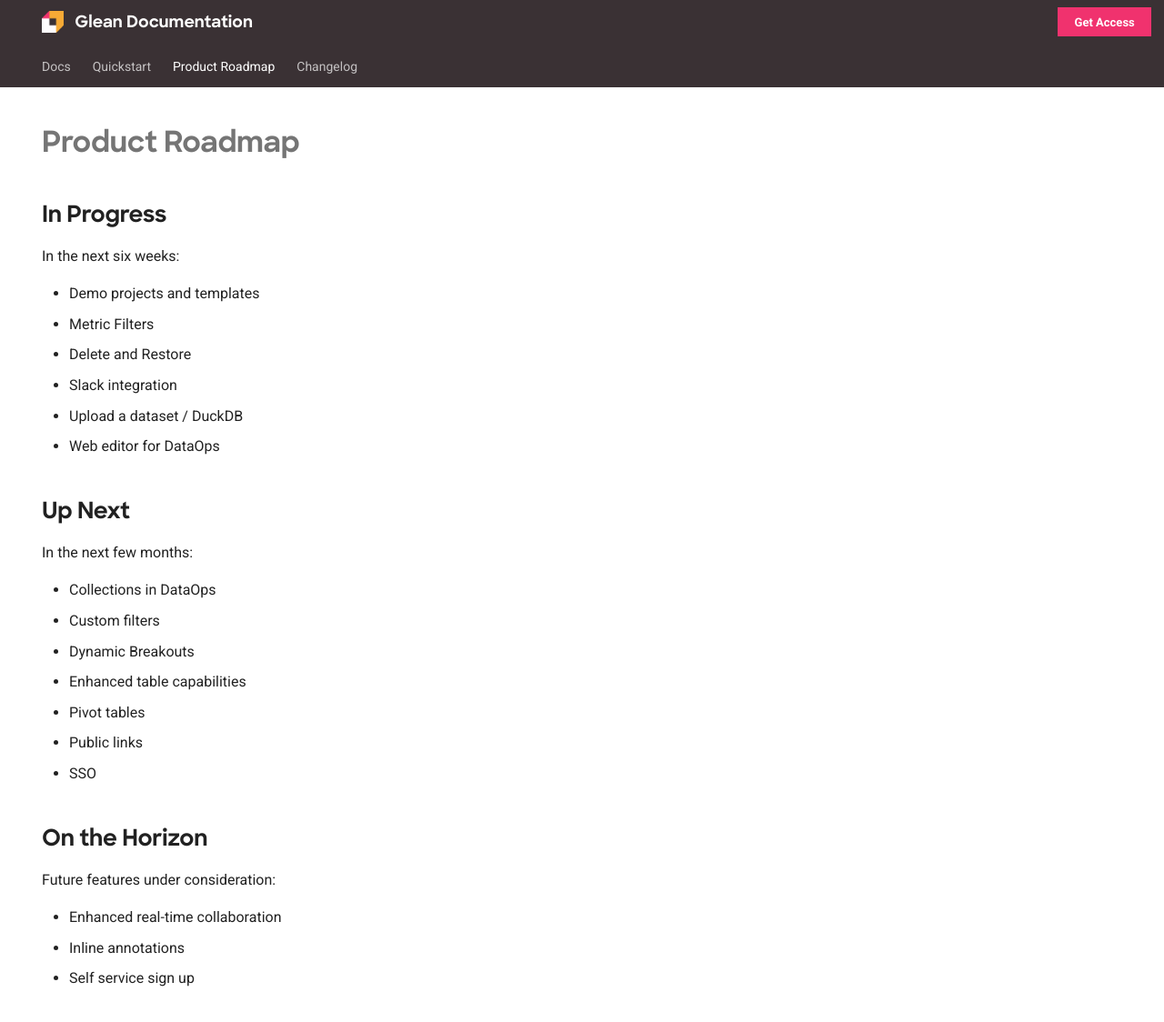
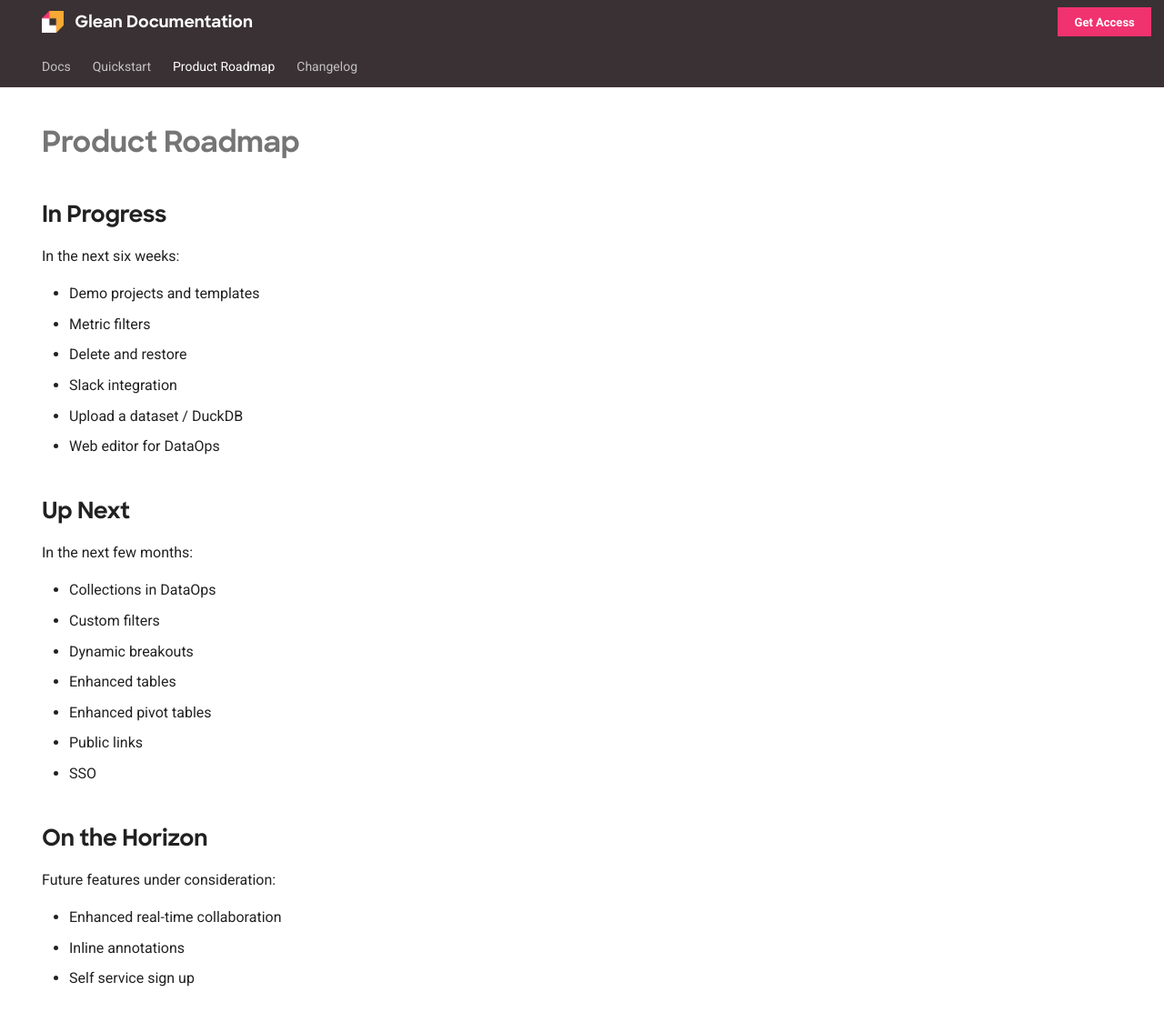
Before and after one commit to gleannyc/documentation, an MkDocs documentation site: the page built from docs/product-roadmap/product-roadmap.md, in a window 1280 px wide and 1273 px high. Shown: the top 1124 px of the window at 91% size. Built offline with MkDocs 1.6.1 and Material for MkDocs 9.7.7, drawn with Linux system fonts in a browser that asks for light colours.

Commit message:
tweaks (#75)

```diff
--- a/docs/product-roadmap/product-roadmap.md
+++ b/docs/product-roadmap/product-roadmap.md
@@ -11,8 +11,8 @@ hide:
 In the next six weeks:
 
 - Demo projects and templates
-- Metric Filters
-- Delete and Restore
+- Metric filters
+- Delete and restore
 - Slack integration
 - Upload a dataset / DuckDB
 - Web editor for DataOps
@@ -23,9 +23,9 @@ In the next few months:
 
 - Collections in DataOps
 - Custom filters
-- Dynamic Breakouts
-- Enhanced table capabilities
-- Pivot tables
+- Dynamic breakouts
+- Enhanced tables
+- Enhanced pivot tables
 - Public links
 - SSO
 
```
